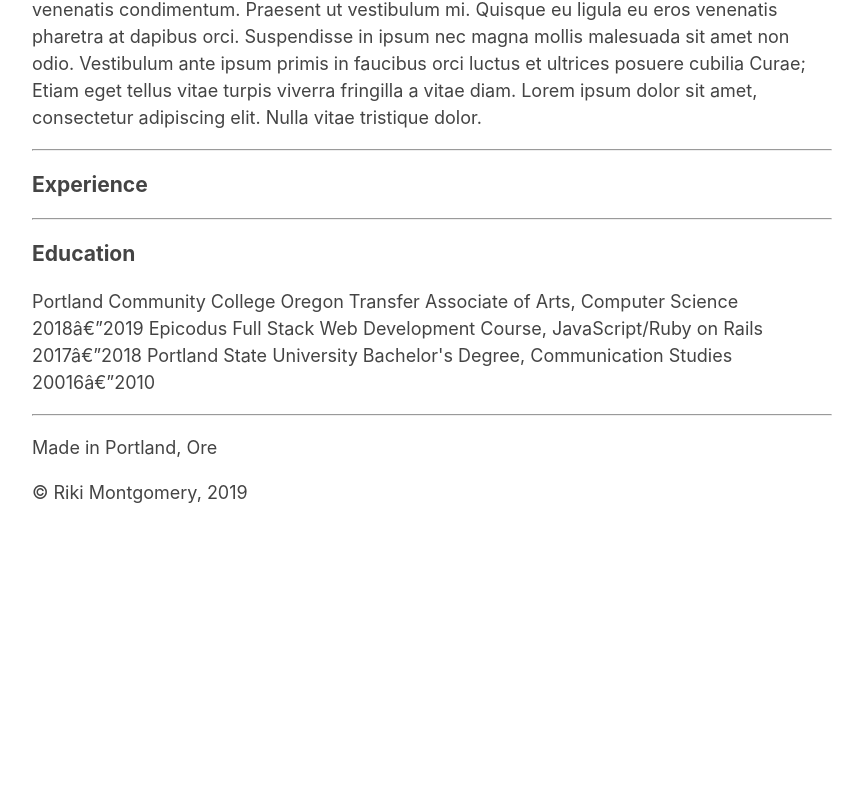
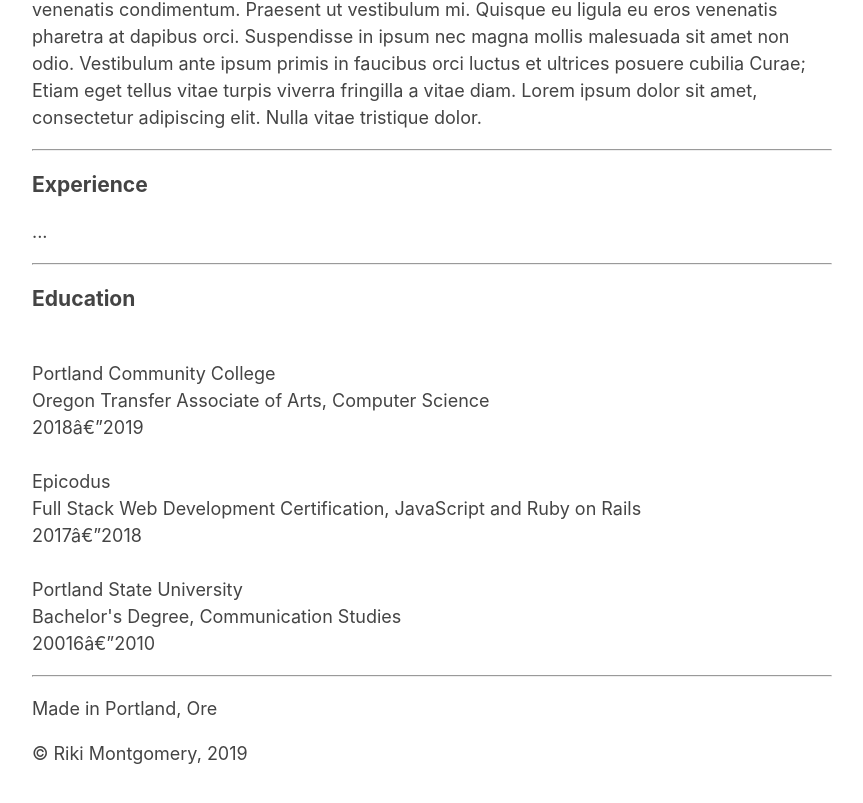
Before and after one commit to mostriki/portfolio, a plain HTML site: page index.html in a window 1280 px wide. Shown: the part 1182-1985 px from the top of the page, without its empty margins (208-1071 px from the left). Before the commit the page ends 1728 px from the top, so only its background shows below. Drawn offline with Linux system fonts and the light colour scheme.

Commit message:
tweak pre-line

```diff
--- a/css/styles.css
+++ b/css/styles.css
@@ -23,6 +23,6 @@
     line-height:1.2;
 }
 
-.education .experience{
+.education {
     white-space: pre-line;
 }
--- a/index.html
+++ b/index.html
@@ -41,7 +41,8 @@
         <hr>
         <div id="about">
             <h3>About</h3>
-            <p>Lorem ipsum dolor sit amet, consectetur adipiscing elit. Phasellus facilisis luctus turpis. Proin vulputate purus felis, vel varius ipsum scelerisque a. Morbi aliquam placerat tincidunt. Duis eu congue lectus. Donec dapibus ligula eget vehicula lacinia. Morbi lacinia arcu ac feugiat varius. Duis commodo in mauris eget pharetra. Mauris ac eleifend augue. Nulla porttitor a nunc ac pharetra. Fusce eu rutrum risus, non laoreet ante. Nulla facilisi. Praesent quis semper libero, in faucibus velit. Cras pharetra libero ut dui porttitor, tincidunt molestie ligula dictum. Nam malesuada sapien id augue dignissim, nec consectetur felis pulvinar. Mauris faucibus eget lectus ut sollicitudin. Vivamus nec lorem elit.
+            <p>
+                Lorem ipsum dolor sit amet, consectetur adipiscing elit. Phasellus facilisis luctus turpis. Proin vulputate purus felis, vel varius ipsum scelerisque a. Morbi aliquam placerat tincidunt. Duis eu congue lectus. Donec dapibus ligula eget vehicula lacinia. Morbi lacinia arcu ac feugiat varius. Duis commodo in mauris eget pharetra. Mauris ac eleifend augue. Nulla porttitor a nunc ac pharetra. Fusce eu rutrum risus, non laoreet ante. Nulla facilisi. Praesent quis semper libero, in faucibus velit. Cras pharetra libero ut dui porttitor, tincidunt molestie ligula dictum. Nam malesuada sapien id augue dignissim, nec consectetur felis pulvinar. Mauris faucibus eget lectus ut sollicitudin. Vivamus nec lorem elit.
 
                 Vivamus commodo posuere hendrerit. Nunc egestas nisl non sapien varius, ac sodales mi tempus. Praesent sed sagittis dui, sit amet maximus neque. Fusce ut nisl enim. Maecenas aliquet arcu sed quam lobortis, at rutrum nibh condimentum. Quisque sodales a libero nec mattis. Nunc feugiat, ante a tempor rutrum, leo ex scelerisque metus, quis aliquet elit ex eu eros. Sed dapibus, ante non tincidunt fermentum, erat turpis semper lorem, non auctor tellus libero ut est.
 
@@ -58,7 +59,7 @@
         <div id="experience">
             <h3>Experience</h3>
             <p>
-
+                ...
             </p>
         </div>
 <!--education    -->
@@ -71,7 +72,7 @@
                 2018—2019
 
                 Epicodus
-                Full Stack Web Development Course, JavaScript/Ruby on Rails
+                Full Stack Web Development Certification, JavaScript and Ruby on Rails
                 2017—2018
 
                 Portland State University
```
